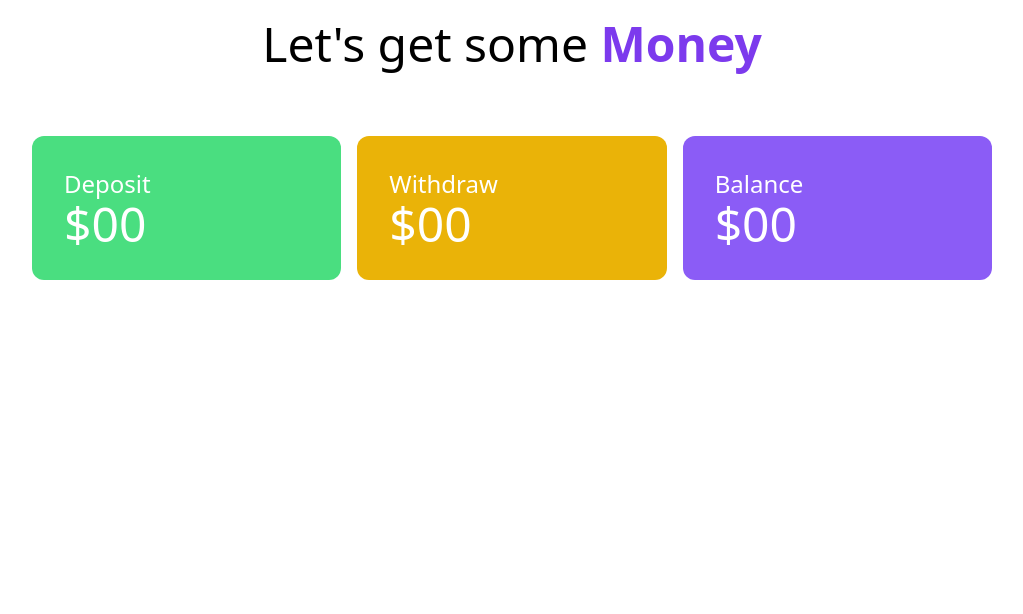
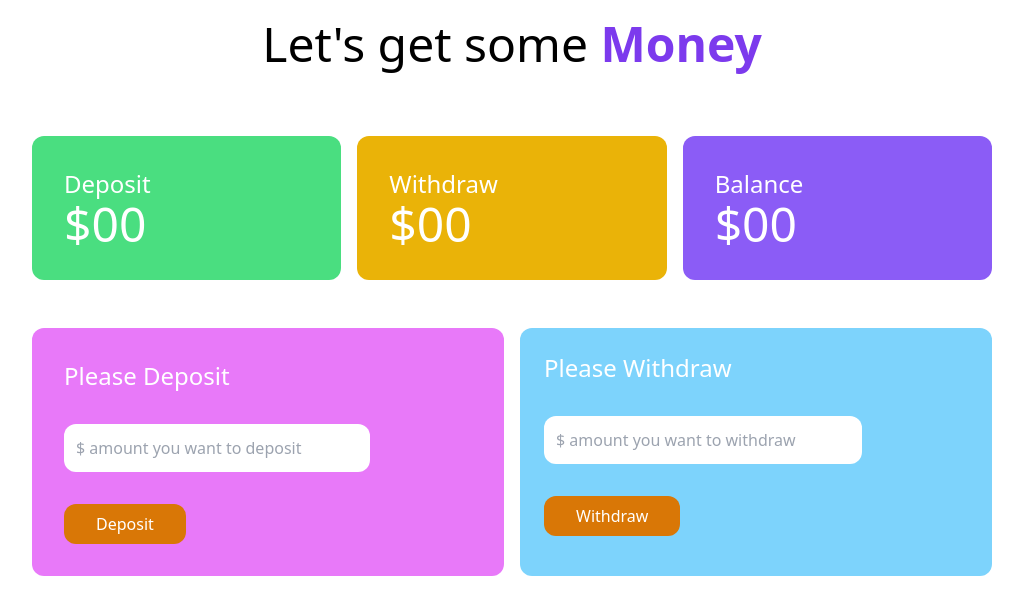
Before and after one commit to tnayem/baap-er-bank, a plain HTML site: page bank.html in a window 1280 px wide. Shown: the whole page, without its empty margins (128-1151 px from the left). Drawn offline with nearby package versions, Linux system fonts and the light colour scheme.

Commit message:
deposit and withdraw input field creation

```diff
--- a/bank.html
+++ b/bank.html
@@ -30,6 +30,25 @@
                 </div>
             </div>
         </section>
+        <!-- Deposit and Withdraw section -->
+        <section class="mt-12">
+            <div class="grid grid-cols-2 gap-4 w-9/12 mx-auto text-white">
+                <div class="bg-fuchsia-400 p-8 rounded-xl">
+                    <h4 class="text-2xl">Please Deposit</h4>
+                    <input id="" class="w-9/12 block p-3 rounded-xl my-8 text-black" type="number" name=""
+                        placeholder="$ amount you want to deposit" required>
+                    <button id=""
+                        class="bg-amber-600 px-8 py-2 text-white rounded-xl font-medium hover:bg-sky-700">Deposit</button>
+                </div>
+                <div class="bg-sky-300 p-6 rounded-xl">
+                    <h4 class="text-2xl">Please Withdraw</h4>
+                    <input id="" class="w-9/12 block p-3 rounded-xl my-8 text-black" type="number" name=""
+                        placeholder="$ amount you want to withdraw" required>
+                    <button id=""
+                        class="bg-amber-600 px-8 py-2 text-white rounded-xl font-medium hover:bg-yellow-500">Withdraw</button>
+                </div>
+            </div>
+        </section>
     </main>
 </body>
 
```
